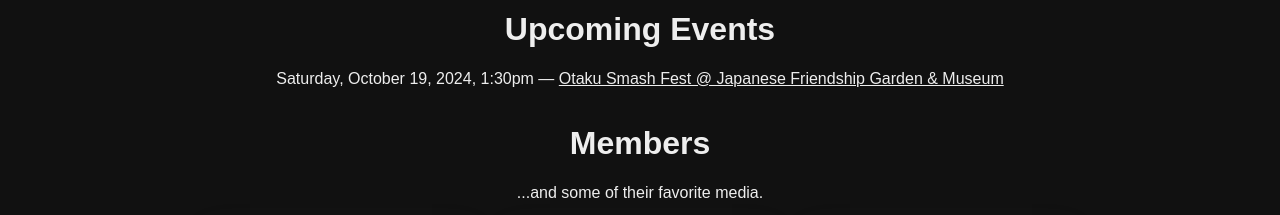
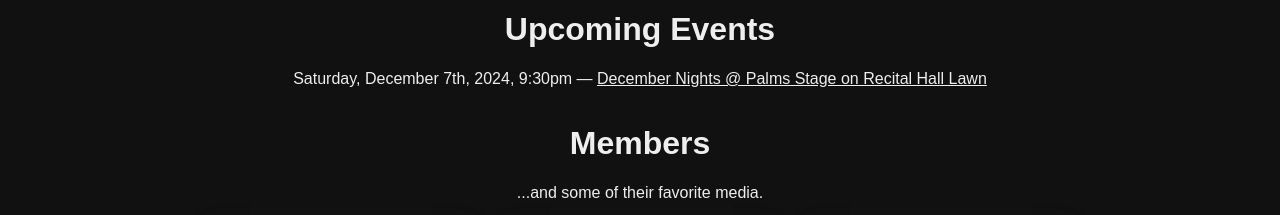
Before and after one commit to lawrencehlee/super-tonic-site, a plain HTML site: page index.html in a window 1280 px wide. Shown: the part 510-725 px from the top of the page. Drawn offline with Linux system fonts and the light colour scheme; a web font is replaced by a local one.

Commit message:
December events update (#6)
Add event December Nights, remove event Otaku Smash Fest

Co-authored-by: Andrei Thompson <andreiwthomps@gmail.comj>

```diff
--- a/index.html
+++ b/index.html
@@ -36,7 +36,7 @@
                     To be announced. Follow us on <a href="https://www.instagram.com/supertonicsocial/">Instagram</a> to find out about our next events first.
                 </div>
                 <div>
-                    Saturday, October 19, 2024, 1:30pm — <a href="https://www.niwa.org/otaku">Otaku Smash Fest @ Japanese Friendship Garden & Museum</a>
+                    Saturday, December 7th, 2024, 9:30pm — <a href="https://www.sandiego.gov/december-nights">December Nights @ Palms Stage on Recital Hall Lawn</a>
                 </div>
             </div>
         </div>
```
